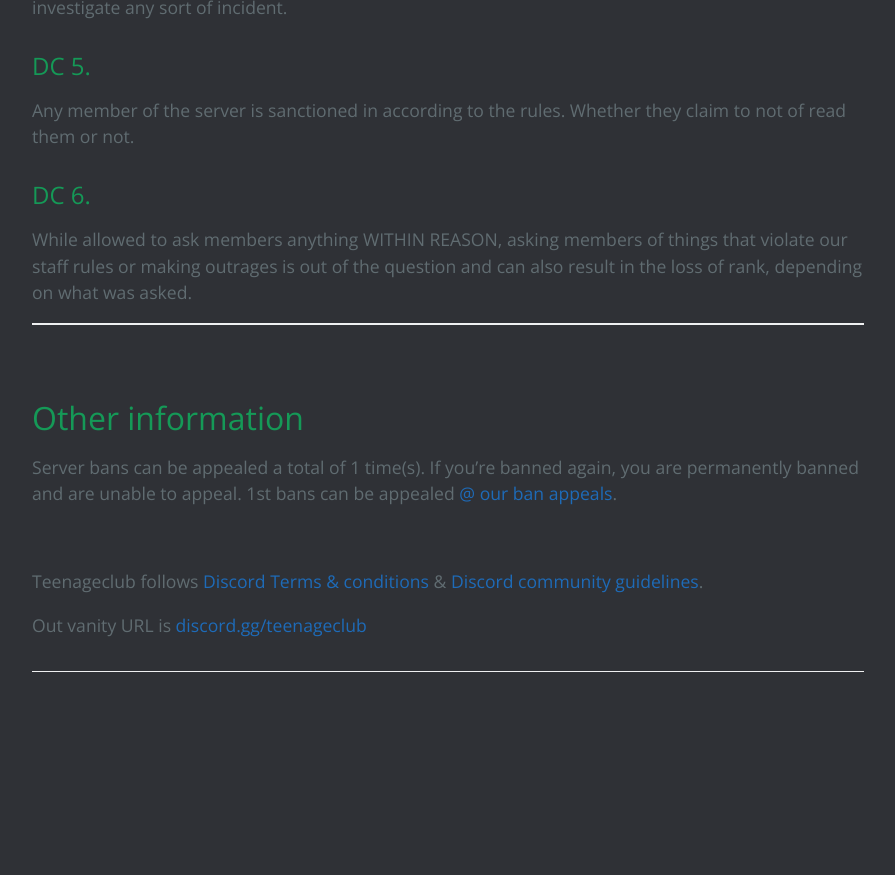
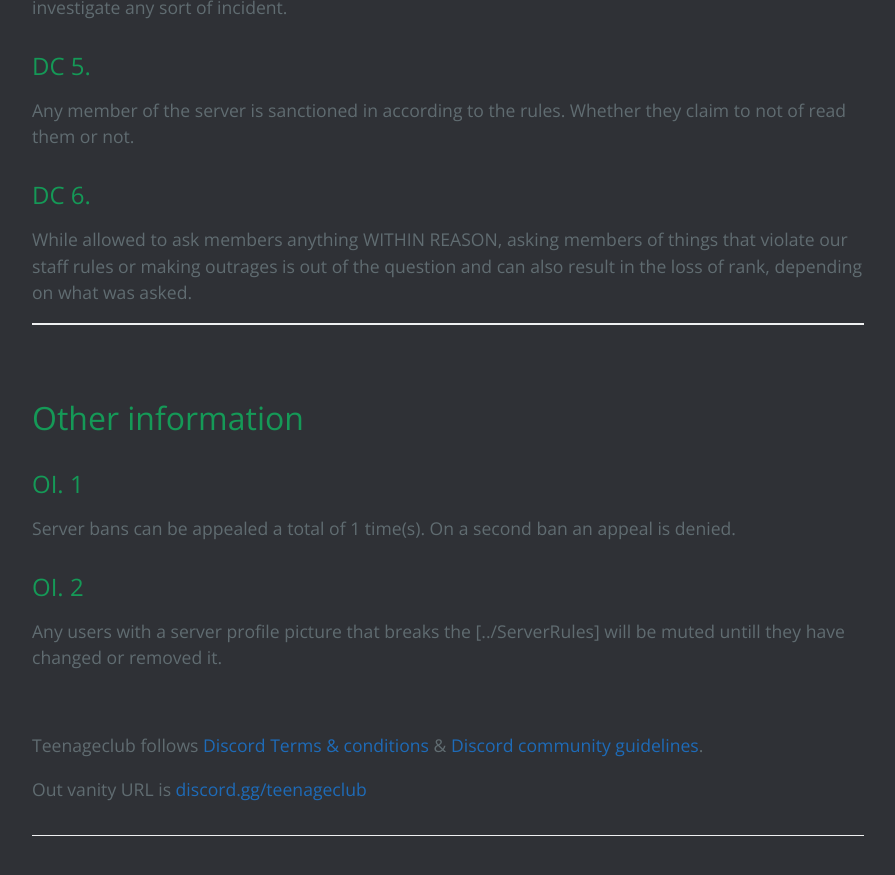
Before and after one commit to Ranger-4297/TeenageClub, a Jekyll site: the page built from Pages/About/ModerationGuides.md, in a window 1280 px wide and 900 px high, scrolled down 5112 px. Shown: the top 875 px of the window, without its empty margins (192-1087 px from the left). Built offline with Jekyll 4.4.1, drawn with Linux system fonts in a browser that asks for light colours; nearby versions of some CDN libraries; before the commit the page ends 5848 px from its top, so only the background shows below that.

Commit message:
Updates in regards to server profiles

```diff
--- a/Pages/About/ModerationGuides.md
+++ b/Pages/About/ModerationGuides.md
@@ -205,7 +205,13 @@ While allowed to ask members anything WITHIN REASON, asking members of things th
 
 ## Other information
 
-Server bans can be appealed a total of 1 time(s). If you're banned again, you are permanently banned and are unable to appeal. 1st bans can be appealed [@ our ban appeals](https://forms.gle/YbeyooR41PZ6Ce3B8).
+#### OI. 1
+
+Server bans can be appealed a total of 1 time(s). On a second ban an appeal is denied.
+
+#### OI. 2
+
+Any users with a server profile picture that breaks the [../ServerRules] will be muted untill they have changed or removed it.
 
 <br>
 
```
